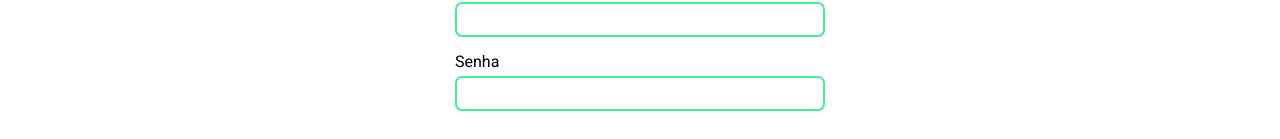
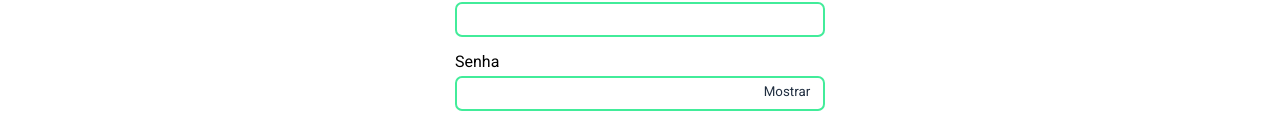
Before and after one commit to ggonpereira/marvel-app, a React (Create React App) app in the folder client/: page /login in a window 1280 px wide. Shown: the part 278-417 px from the top of the page. Built offline with nearby package versions, Linux system fonts and the light colour scheme.

Commit message:
Added a show/hide password btn

```diff
--- a/client/src/pages/Login/index.jsx
+++ b/client/src/pages/Login/index.jsx
@@ -10,7 +10,7 @@ import "./styles.scss";
 export default function Login() {
   const [emailLog, setEmailLog] = useState("");
   const [passwordLog, setPasswordLog] = useState("");
-
+  const [showPassword, setShowPassword] = useState(false);
   const { handleLogin, errorMessage } = useContext(AuthContext);
 
   function handleSubmit(evt) {
@@ -41,13 +41,16 @@ export default function Login() {
 
           <div className="input-group">
             <label htmlFor="password">Senha</label>
+            <div className="passwordInput">
               <input
                 id="password"
-              type="password"
+                type={showPassword ? "text" : "password"}
                 name="password"
                 required
                 onChange={(e) => setPasswordLog(e.target.value)}
               />
+              <small onClick={() => setShowPassword(!showPassword)}>{showPassword ? "Ocultar" : "Mostrar"}</small>
+            </div>
           </div>
 
           <small>{errorMessage}</small>
--- a/client/src/pages/Login/styles.scss
+++ b/client/src/pages/Login/styles.scss
@@ -48,6 +48,19 @@
 
         &:not(:first-of-type) {
           margin-top: 15px;
+        }
+
+        .passwordInput {
+          position: relative;
+
+          small {
+            position: absolute;
+            right: 4%;
+            margin-top: 8px;
+            color: $dark;
+            cursor: pointer;
+            user-select: none;
+          }
         }
       }
 
@@ -114,8 +127,15 @@
       form {
         width: 100%;
 
-        .input-group input {
-          width: 100%;
+        .input-group {
+          input {
+            width: 100%;
+          }
+
+          .passwordInput small {
+            font-size: 11px;
+            margin-top: 10px;
+          }
         }
 
         .input-group,
--- a/client/src/pages/Profile/index.jsx
+++ b/client/src/pages/Profile/index.jsx
@@ -12,19 +12,19 @@ import "./styles.scss";
 export default function Profile() {
   const { userInfo, setUserInfo } = useContext(AuthContext);
   const { errorMsg, setErrorMsg } = useState("");
-  const [usernameLog, setUsernameLog] = useState("");
-  const [emailLog, setEmailLog] = useState("");
-  const [passwordLog, setPasswordLog] = useState("");
-
+  const [usernameProf, setUsernameProf] = useState("");
+  const [emailProf, setEmailProf] = useState("");
+  const [passwordProf, setPasswordProf] = useState("");
+  const [showPassword, setShowPassword] = useState(false);
   async function changeUserDatas() {
     const token = localStorage.getItem("token");
 
     const { data: userData, message } = await api.post("/editUser", {
       userId: userInfo.id,
       token,
-      newUsername: usernameLog,
-      newEmail: emailLog,
-      newPassword: passwordLog,
+      newUsername: usernameProf,
+      newEmail: emailProf,
+      newPassword: passwordProf,
     });
 
     if (message) {
@@ -61,7 +61,7 @@ export default function Profile() {
               id="username"
               type="text"
               name="newUsername"
-              onChange={(e) => setUsernameLog(e.target.value)}
+              onChange={(e) => setUsernameProf(e.target.value)}
             />
           </div>
 
@@ -71,18 +71,22 @@ export default function Profile() {
               id="email"
               type="email"
               name="newEmail"
-              onChange={(e) => setEmailLog(e.target.value)}
+              onChange={(e) => setEmailProf(e.target.value)}
             />
           </div>
 
           <div className="input-group">
             <label htmlFor="password">Nova senha</label>
-            <input
-              id="password"
-              type="password"
-              name="newPassword"
-              onChange={(e) => setPasswordLog(e.target.value)}
-            />
+            <div className="passwordInput">
+              <input
+                id="password"
+                type={showPassword ? "text" : "password"}
+                name="password"
+                required
+                onChange={(e) => setPasswordProf(e.target.value)}
+              />
+              <small onClick={() => setShowPassword(!showPassword)}>{showPassword ? "Ocultar" : "Mostrar"}</small>
+            </div>
           </div>
 
           <small>{errorMsg}</small>
--- a/client/src/pages/Profile/styles.scss
+++ b/client/src/pages/Profile/styles.scss
@@ -54,6 +54,19 @@
         &:not(:first-of-type) {
           margin-top: 15px;
         }
+
+        .passwordInput {
+          position: relative;
+
+          small {
+            position: absolute;
+            right: 4%;
+            margin-top: 8px;
+            color: $dark;
+            cursor: pointer;
+            user-select: none;
+          }
+        }
       }
 
       small {
@@ -102,8 +115,15 @@
       form {
         width: 100%;
 
-        .input-group input {
-          width: 100%;
+        .input-group {
+          input {
+            width: 100%;
+          }
+
+          .passwordInput small {
+            font-size: 11px;
+            margin-top: 10px;
+          }
         }
 
         .input-group,
--- a/client/src/pages/Register/index.jsx
+++ b/client/src/pages/Register/index.jsx
@@ -13,7 +13,7 @@ export default function Register() {
   const [emailReg, setEmailReg] = useState("");
   const [passwordReg, setPasswordReg] = useState("");
   const [errorMsg, setErrorMsg] = useState("");
-
+  const [showPassword, setShowPassword] = useState(false);
   const history = useHistory();
 
   const registerUser = async () => {
@@ -69,13 +69,16 @@ export default function Register() {
 
           <div className="input-group">
             <label htmlFor="password">Senha</label>
+            <div className="passwordInput">
               <input
                 id="password"
-              type="password"
+                type={showPassword ? "text" : "password"}
                 name="password"
                 required
                 onChange={(e) => setPasswordReg(e.target.value)}
               />
+              <small onClick={() => setShowPassword(!showPassword)}>{showPassword ? "Ocultar" : "Mostrar"}</small>
+            </div>
           </div>
 
           <small>{errorMsg}</small>
```
Lines whose indentation alone changed are shown as unchanged.
